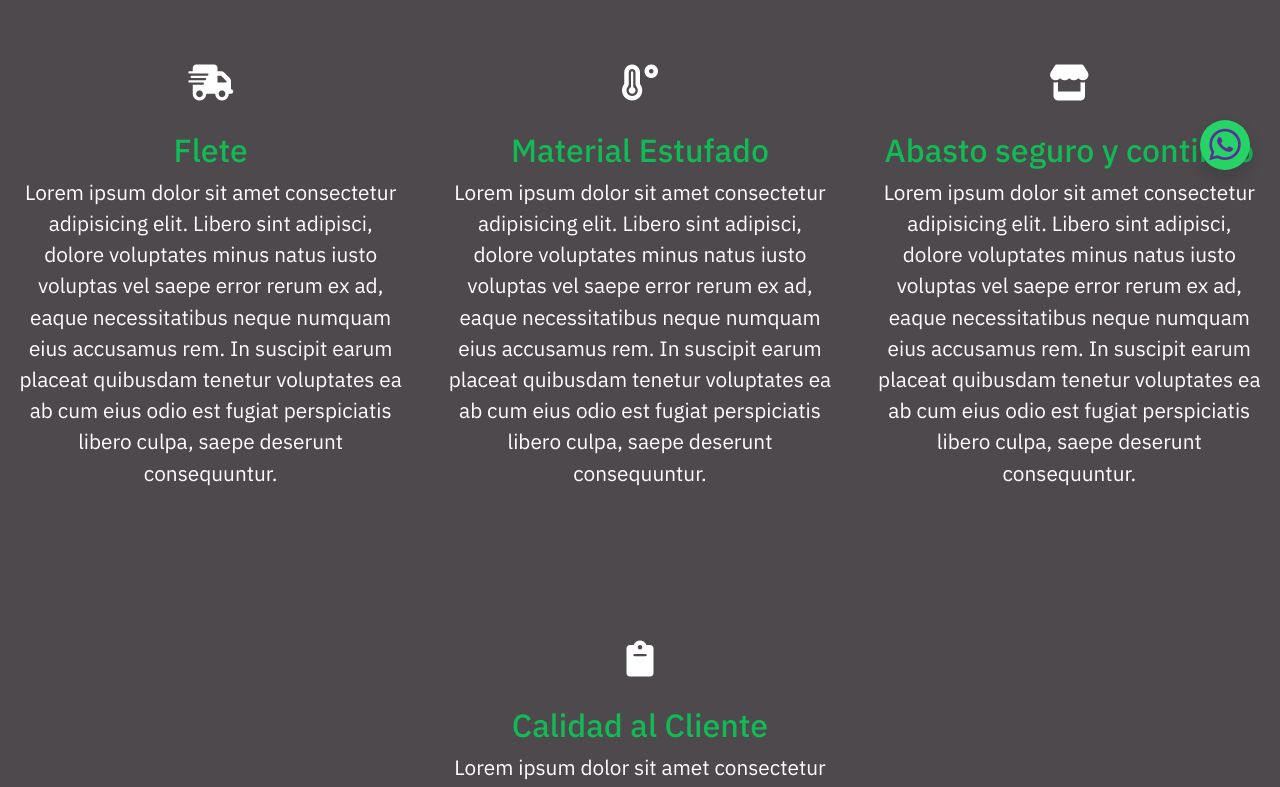
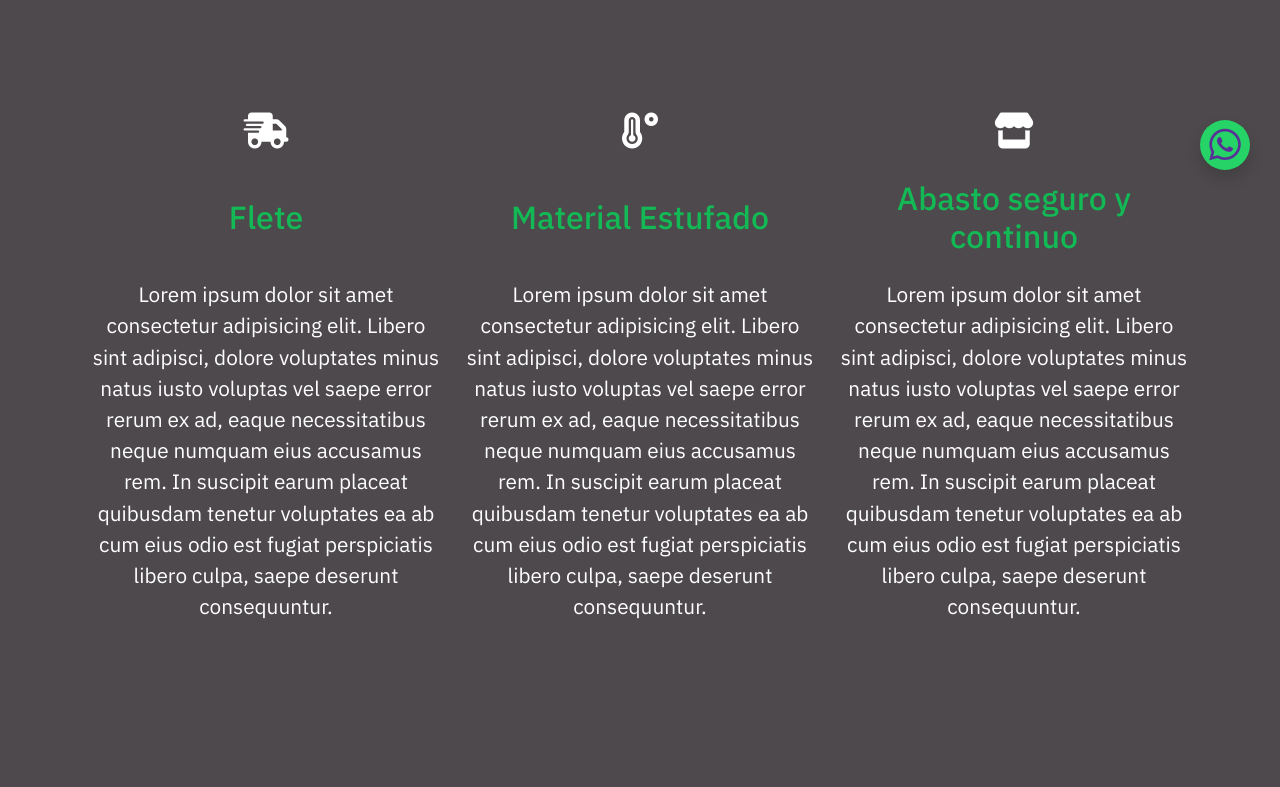
Before and after one commit to primi1972/lasselvas, a React (Vite) app: page /servicios in a window 1280 px wide. Shown: the part 580-1367 px from the top of the page. Built offline with nearby package versions, Linux system fonts and the light colour scheme.

Commit message:
actualizado3

```diff
--- a/src/pages/ServiciosPage.jsx
+++ b/src/pages/ServiciosPage.jsx
@@ -1,12 +1,10 @@
-import { Fragment } from "react";
 import Banner1 from "../assets/Servicios/bg.jpg";
 
 const Servicios = () => {
   return (
-    <Fragment>
       <div className="fondo_obscuro">
         <img src={Banner1} className="banner1" alt="" />
-        <section className="d-flex justify-content-center maxwidth align-items-start flex-wrap mx-auto my-5">
+        <section className="d-flex justify-content-center maxwidth align-items-start flex-wrap py-5 mx-auto">
           <div className="titulo w-100">
             <h1 className="text-success text-uppercase text-center">
               Servicios
@@ -16,12 +14,11 @@ const Servicios = () => {
               lo encuentras con nosotros.
             </h5>
           </div>
-
-          <div className="d-flex justify-content-around maxwidth align-items-end flex-wrap gap-2">
+          <div className="text-white d-flex w-90 my-5 gap-4 justify-content-center flex-wrap">
             <div className="d-flex flex-column justify-content-between w-30 minwidth py-5">
-              <i className="fa-solid fa-truck-fast fa-2xl my-5 text-center text-white"></i>
-              <h3 className="text-center text-success">Flete</h3>
-              <p className="text-center text-white">
+              <i className="fa-solid fa-truck-fast fa-2xl my-5 text-center"></i>
+              <h3 className="text-center text-success pb-3">Flete</h3>
+              <p className="text-center">
                 Lorem ipsum dolor sit amet consectetur adipisicing elit. Libero
                 sint adipisci, dolore voluptates minus natus iusto voluptas vel
                 saepe error rerum ex ad, eaque necessitatibus neque numquam eius
@@ -32,10 +29,10 @@ const Servicios = () => {
             </div>
             <div className="d-flex flex-column justify-content-between w-30 minwidth py-5">
               <i
-                className="fa-solid fa-temperature-high fa-2xl my-5 text-center text-white"
+                className="fa-solid fa-temperature-high fa-2xl my-5 text-center"
               ></i>
-              <h3 className="text-center text-success">Material Estufado</h3>
-              <p className="text-center text-white">
+              <h3 className="text-center text-success pb-3">Material Estufado</h3>
+              <p className="text-center">
                 Lorem ipsum dolor sit amet consectetur adipisicing elit. Libero
                 sint adipisci, dolore voluptates minus natus iusto voluptas vel
                 saepe error rerum ex ad, eaque necessitatibus neque numquam eius
@@ -45,11 +42,11 @@ const Servicios = () => {
               </p>
             </div>
             <div className="d-flex flex-column justify-content-between w-30 minwidth py-5">
-              <i className="fa-solid fa-store fa-2xl my-5 text-center text-white"></i>
-              <h3 className="text-center text-success">
+              <i className="fa-solid fa-store fa-2xl my-5 text-center"></i>
+              <h3 className="text-center text-success pb-3">
                 Abasto seguro y continuo
               </h3>
-              <p className="text-center text-white">
+              <p className="text-center">
                 Lorem ipsum dolor sit amet consectetur adipisicing elit. Libero
                 sint adipisci, dolore voluptates minus natus iusto voluptas vel
                 saepe error rerum ex ad, eaque necessitatibus neque numquam eius
@@ -59,9 +56,9 @@ const Servicios = () => {
               </p>
             </div>
             <div className="d-flex flex-column justify-content-between w-30 minwidth py-5">
-              <i className="fa-solid fa-clipboard fa-2xl my-5 text-center text-white"></i>
-              <h3 className="text-center text-success">Calidad al Cliente</h3>
-              <p className="text-center text-white">
+              <i className="fa-solid fa-clipboard fa-2xl my-5 text-center"></i>
+              <h3 className="text-center text-success pb-3">Calidad al Cliente</h3>
+              <p className="text-center">
                 Lorem ipsum dolor sit amet consectetur adipisicing elit. Libero
                 sint adipisci, dolore voluptates minus natus iusto voluptas vel
                 saepe error rerum ex ad, eaque necessitatibus neque numquam eius
@@ -73,7 +70,6 @@ const Servicios = () => {
           </div>
         </section>
       </div>
-    </Fragment>
   );
 };
 
```
Also changed, not shown: src/styles/NosotrosPage.css (deleted), src/styles/contacto.css (deleted), src/styles/referencia.css (deleted), src/styles/servicios.css (deleted).
